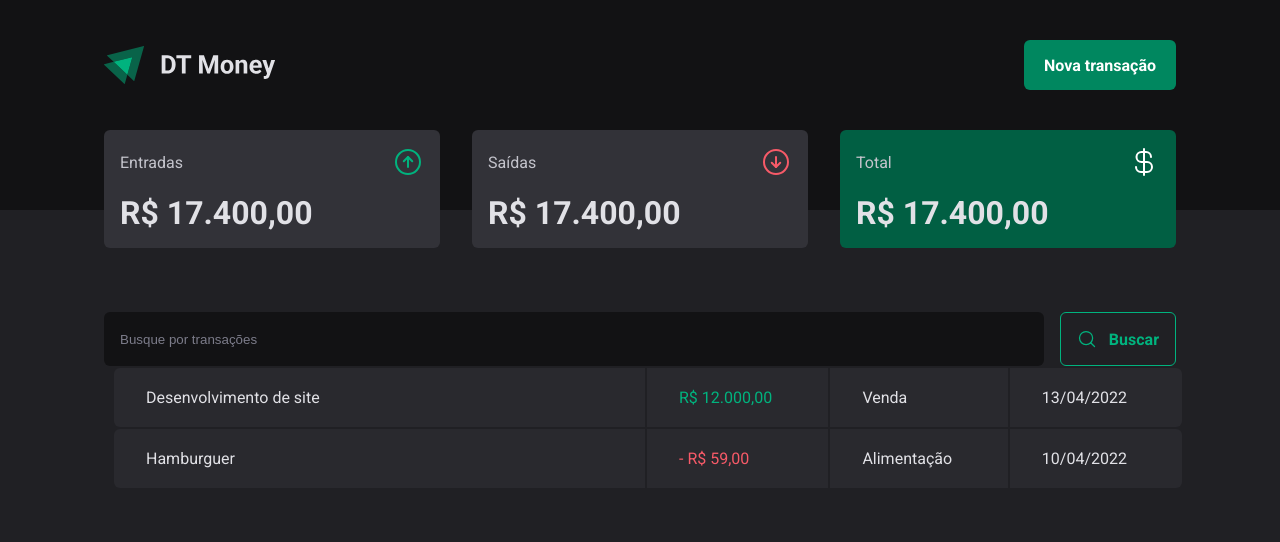
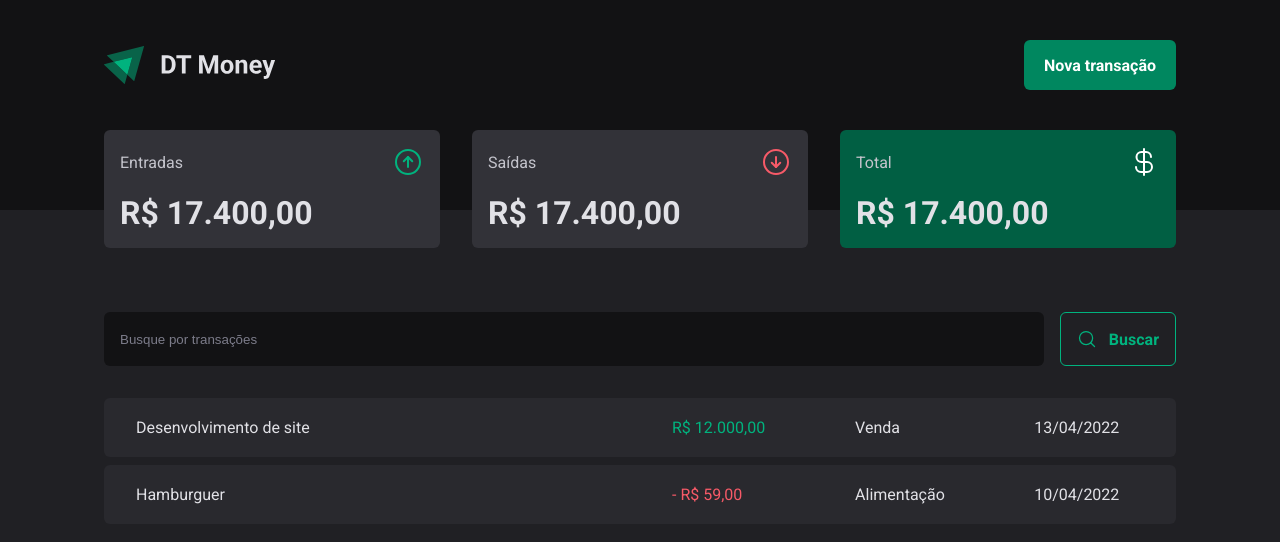
Before and after one commit to lzhudson/ignite-dt-money, a React (Vite) app: page / in a window 1280 px wide. Shown: the top 542 px of the page. Built offline with nearby package versions, Linux system fonts and the light colour scheme.

Commit message:
feat(refact): change margin property to border-spacing and add margin top

```diff
--- a/src/pages/Transactions/style.ts
+++ b/src/pages/Transactions/style.ts
@@ -10,7 +10,8 @@ export const TransactionsContainer = styled.div`
 export const TransactionsTable = styled.table`
   width: 100%;
   border-collapse: separate;
-  margin: 0 0.5rem;
+  border-spacing: 0 0.5rem;
+  margin-top: 1.5rem;
 
   td {
     padding: 1.25rem 2rem;
```
